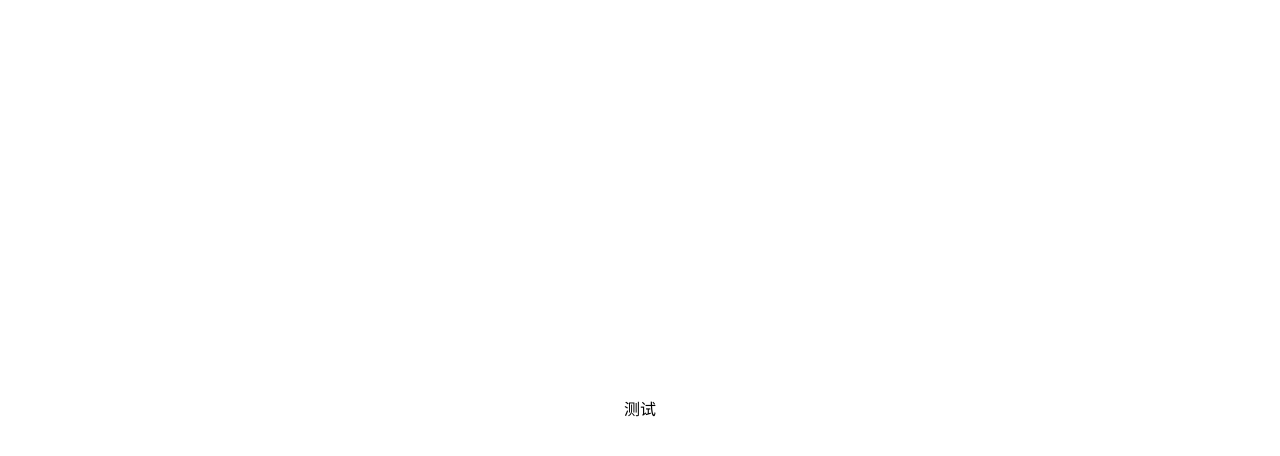
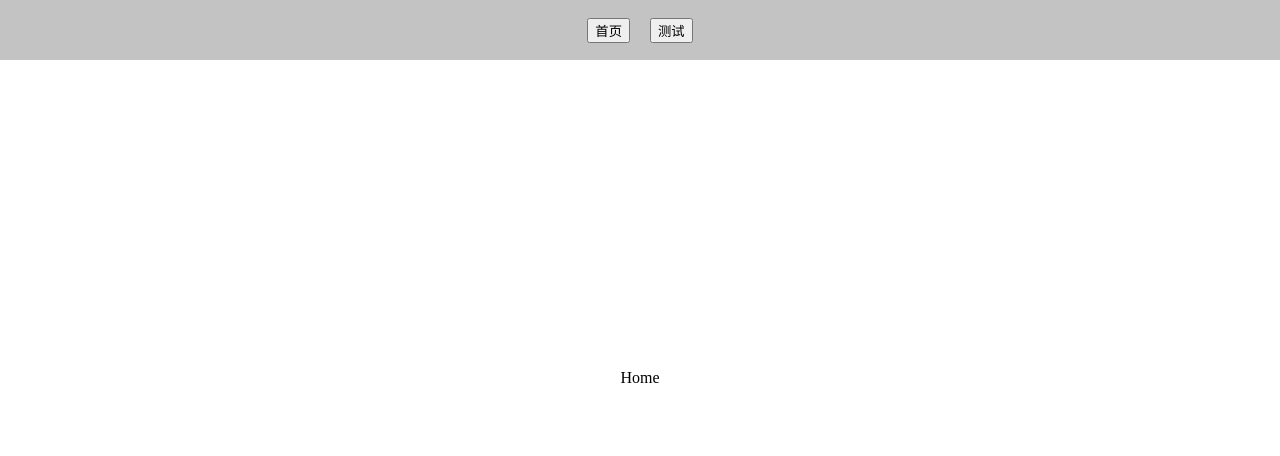
Before and after one commit to YeezyG/github_pages, a Vue app: page /home in a window 1280 px wide. Before the commit this address had no page. Shown: the top 456 px of the page. Built offline with nearby package versions, Linux system fonts and the light colour scheme.

Commit message:
新增路由

```diff
--- a/index.html
+++ b/index.html
@@ -4,7 +4,7 @@
     <meta charset="UTF-8" />
     <link rel="icon" type="image/svg+xml" href="/vite.svg" />
     <meta name="viewport" content="width=device-width, initial-scale=1.0" />
-    <title>Vite + Vue + TS</title>
+    <title>个人网站</title>
   </head>
   <body>
     <div id="app"></div>
--- a/src/App.vue
+++ b/src/App.vue
@@ -1,10 +1,10 @@
 <script setup lang="ts">
-import Home from './components/Home/home.vue'
 </script>
 
 <template>
-  <Home/>
+  <div>
+    <router-view></router-view>
+  </div>
 </template>
 
-<style scoped>
-</style>
+<style scoped></style>
--- a/src/components/Home/home.vue
+++ /dev/null
@@ -1,7 +0,0 @@
-<script setup lang="ts">
-</script>
-<template>
-    <div style="height: 100vh; display: flex; align-items: center; justify-content: center;">测试</div>
-</template>
-
-<style scoped></style>
--- /dev/null
+++ b/src/components/content/Home/home.vue
@@ -0,0 +1,17 @@
+<script setup lang="ts">
+</script>
+<template>
+    <div class="home">
+        <div>Home</div>
+    </div>
+</template>
+
+<style scoped>
+.home {
+    height: calc(100vh - 60px);
+    display: flex;
+    flex-direction: column;
+    align-items: center;
+    justify-content: center;
+}
+</style>
--- /dev/null
+++ b/src/components/content/Test/test.vue
@@ -0,0 +1,17 @@
+<script setup lang="ts">
+</script>
+<template>
+    <div class="test">
+        <div>Test</div>
+    </div>
+</template>
+
+<style scoped>
+.test {
+    height: calc(100vh - 60px);
+    display: flex;
+    flex-direction: column;
+    align-items: center;
+    justify-content: center;
+}
+</style>
--- /dev/null
+++ b/src/components/index.vue
@@ -0,0 +1,12 @@
+<script setup lang="ts">
+import TopNavBar from './modules/TopNavBar.vue';
+</script>
+
+<template>
+    <div>
+        <TopNavBar></TopNavBar>
+        <router-view></router-view>
+    </div>
+</template>
+
+<style scoped></style>
--- /dev/null
+++ b/src/components/modules/TopNavBar.vue
@@ -0,0 +1,28 @@
+<script setup lang="ts">
+import { ref } from 'vue'
+import router from '../../router/router';
+const navbarList = ref<string[]>([])
+
+</script>
+<template>
+    <div class="top-navbar">
+        <div style="display: flex; justify-content: center; align-items: center; height: 60px;">
+            <button class="narbar-btn" @click="router.push('/home')">首页</button>
+            <button class="narbar-btn" @click="router.push('/test')">测试</button>
+        </div>
+    </div>
+</template>
+
+<style scoped>
+.top-navbar {
+    width: 100vw;
+    background-color: #C3C3C3;
+    position: fixed;
+    top: 0;
+    left: 0;
+}
+
+.narbar-btn{
+    margin: 0 10px;
+}
+</style>
--- a/src/router/router.ts
+++ b/src/router/router.ts
@@ -4,8 +4,20 @@ import { RouteRecordRaw } from "vue-router";
 const routes: Array<RouteRecordRaw> = [
     {
         path: "/",
-        name: "home",
-        component: () => import('../components/Home/home.vue')
+        name: "index",
+        component: () => import('../components/index.vue'),
+        children: [
+            {
+                path: "home",
+                name: "Home",
+                component: () => import('../components/content/Home/home.vue')
+            },
+            {
+                path: "test",
+                name: "Test",
+                component: () => import('../components/content/Test/test.vue')
+            }
+        ]
     },
 ];
 
```
